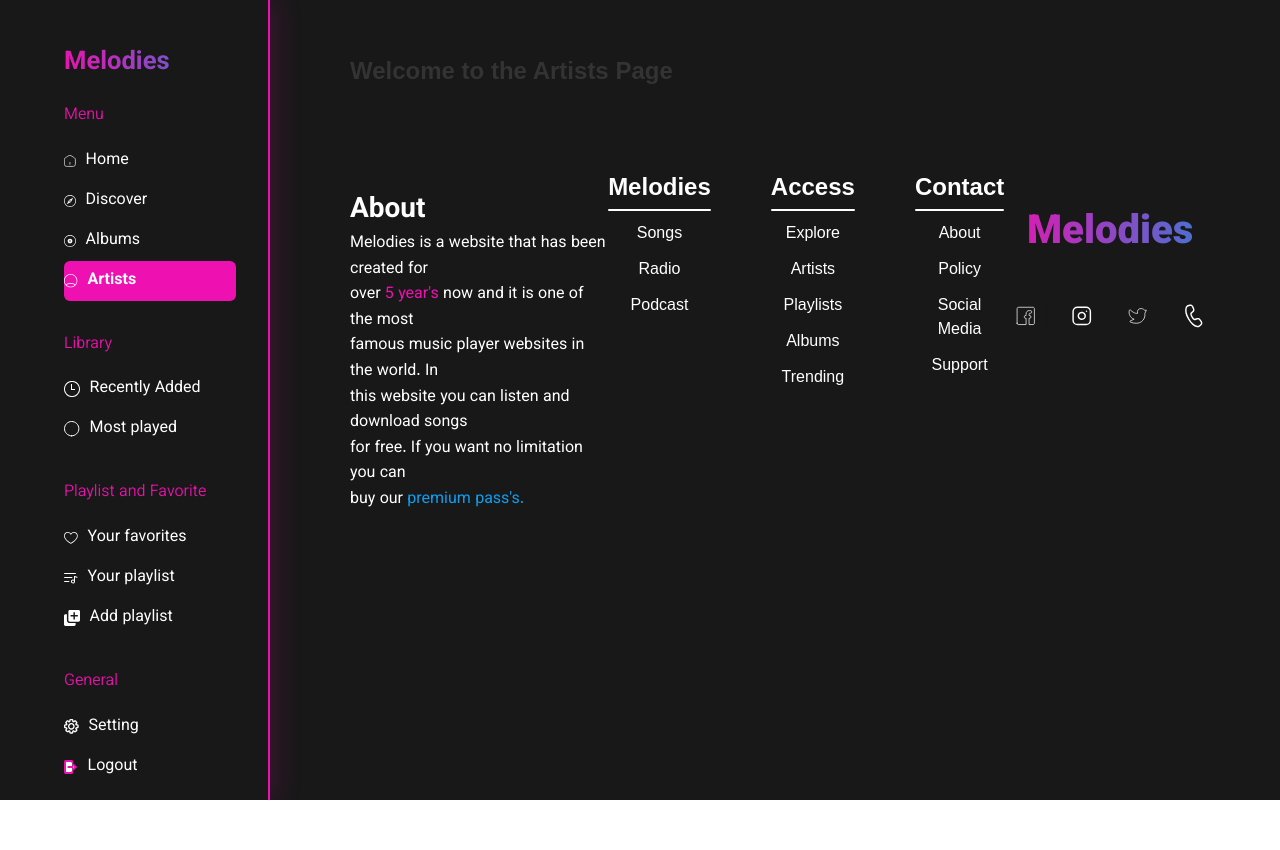
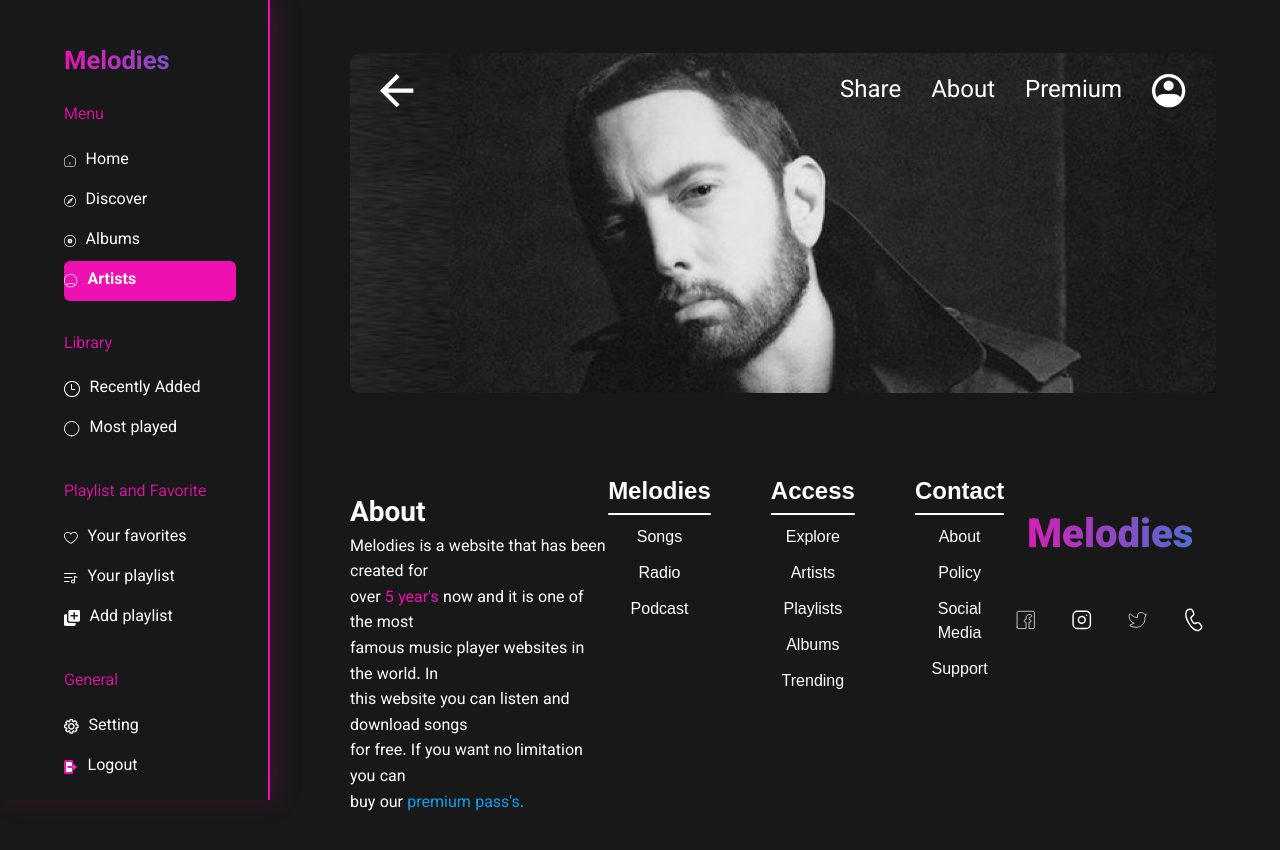
Before and after one commit to korbulak-gulizar/Meledios-Solo-Proje, a React (Vite) app: page /artists in a window 1280 px wide. Shown: the top 850 px of the page. Before the commit the page ends 800 px from the top, so only its background shows below. Built offline with nearby package versions, Linux system fonts and the light colour scheme.

Commit message:
ArtitsHero Yapildi, responsiv eksik

```diff
--- /dev/null
+++ b/src/Components/ArtistsHeroSection/ArtistsHero.module.scss
@@ -0,0 +1,49 @@
+@use "/src/styles/variables" as *;
+.wrapper {
+  background-image: url("../ArtistsHeroSection/ArtistsHero.png");
+  background-size: cover;
+  background-position: center;
+  background-repeat: no-repeat;
+
+  width: 100%;
+  aspect-ratio: 1076 / 422; // ← görselin gerçek oranı
+
+  border-radius: 10px;
+  overflow: hidden;
+  box-shadow: 3px 12px 4px 0px #0000004d;
+}
+
+.actions {
+  display: flex;
+  align-items: center;
+  justify-content: space-between;
+  gap: 10px;
+  padding-top: 20px;
+  padding-left: 30px;
+  padding-right: 30px;
+}
+.rightActions {
+  display: flex;
+  align-items: center;
+  gap: 30px; // ← tam istediğin boşluk
+}
+.actionBtn {
+  font-size: 24px;
+  background: transparent; // ← önemli
+  box-shadow: none; // ← önemli
+  border: none;
+  font-weight: 700px;
+  font-family: $font-primary;
+  color: white;
+  cursor: pointer;
+}
+.title {
+  margin-top: 310px; // actions ile arasına boşluk
+  margin-left: 130px; // tamamen sola yasla
+  text-align: left;
+  letter-spacing: 4px;
+  font-size: 110px;
+  font-weight: 900;
+  font-family: $font-primary;
+  color: white;
+}
--- /dev/null
+++ b/src/Components/ArtistsHeroSection/ArtistsHero.tsx
@@ -0,0 +1,25 @@
+import styles from "./ArtistsHero.module.scss";
+
+import { ProfilCircel, ArrowBackIcon } from "../Buttons/iconsButtons";
+
+const ArtistsHero: React.FC = () => {
+  return (
+    <div className={styles.wrapper}>
+      {/* ÜSTTE TEK SIRA */}
+      <div className={styles.actions}>
+        <ArrowBackIcon />
+
+        <div className={styles.rightActions}>
+          <button className={styles.actionBtn}>Share</button>
+          <button className={styles.actionBtn}>About</button>
+          <button className={styles.actionBtn}>Premium</button>
+          <ProfilCircel />
+        </div>
+      </div>
+
+      <h1 className={styles.title}>Eminem</h1>
+    </div>
+  );
+};
+
+export default ArtistsHero;
--- a/src/pages/Artists/Artists.tsx
+++ b/src/pages/Artists/Artists.tsx
@@ -1,7 +1,8 @@
+import ArtistsHero from "../../Components/ArtistsHeroSection/ArtistsHero";
 const Artists = () => {
   return (
     <div>
-      <h1>Welcome to the Artists Page</h1>
+      <ArtistsHero />
     </div>
   );
 };
```
Also changed, not shown: src/Components/ArtistsHeroSection/ArtistsHero.png (added).
